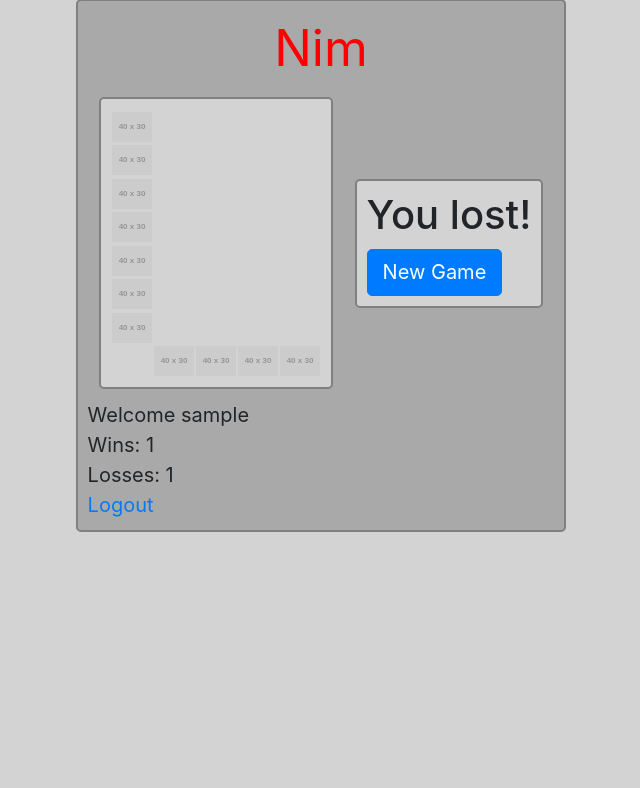
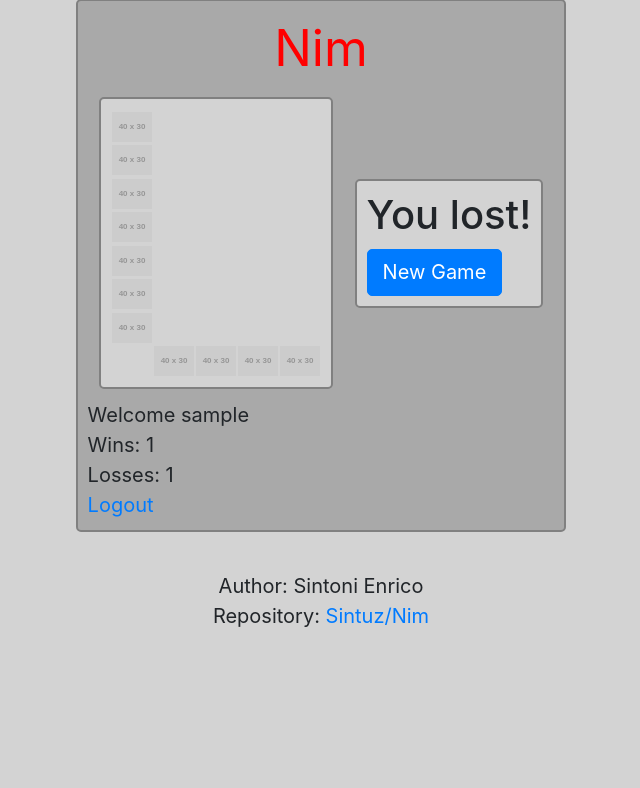
Before and after one commit to Sintuz/Nim, a PHP site: page / in a window 1280 px wide. Shown: the part 129-917 px from the top of the page, without its empty margins (319-959 px from the left). After the commit the page ends 756 px from the top, so only its background shows below. Run offline with PHP 8.4, Linux system fonts and the light colour scheme; the visitor is signed in with stand-in values (Sample User, id 1); grey boxes labelled with a size stand in for pictures from a placeholder-image service; data that the repository does not hold is empty; some libraries are stand-ins or nearby versions.

Commit message:
Added footer with name and repository

```diff
--- a/css/style.css
+++ b/css/style.css
@@ -15,15 +15,21 @@ p:hover, td:hover {
     cursor: default;
 }
 
+footer {
+    text-align: center;
+    position: absolute;
+    width: 30%;
+    left: 35%;
+    bottom: 5%;
+}
+
 /* login */
 .form-wrapper {
     width: 30%;
     height: fit-content;
     border-radius: 5px;
     border: 2px solid grey;
-    position: absolute;
-    top: 30%;
-    left: 35%;
+    margin: 15% auto;
     padding: 10px;
     background-color: darkgrey;
     text-align: center;
@@ -74,7 +80,7 @@ p:hover, td:hover {
     border-radius: 5px;
 }
 #container {
-    margin: 10% auto 20%;
+    margin: 10% auto;
     width: fit-content;
     background-color: darkgrey;
 }
--- /dev/null
+++ b/footer.php
@@ -0,0 +1,5 @@
+<?php
+echo "<footer>";
+echo "<p>Author: Sintoni Enrico</p>";
+echo "<p>Repository: <a href='https://www.github.com/Sintuz/Nim'>Sintuz/Nim</a></p>";
+echo "</footer>";
--- a/index.php
+++ b/index.php
@@ -323,5 +323,6 @@ if (isset($_SESSION['user']) && $_SERVER['REQUEST_METHOD'] == 'POST') {
     <p></p>
 </div>
 
+<?php include("footer.php");?>
 </body>
 </html>
--- a/login.php
+++ b/login.php
@@ -41,6 +41,7 @@ if ($_SERVER['REQUEST_METHOD'] == 'POST') {
     </form>
 </div>
 
+<?php include("footer.php");?>
 </body>
 
 </html>
```
